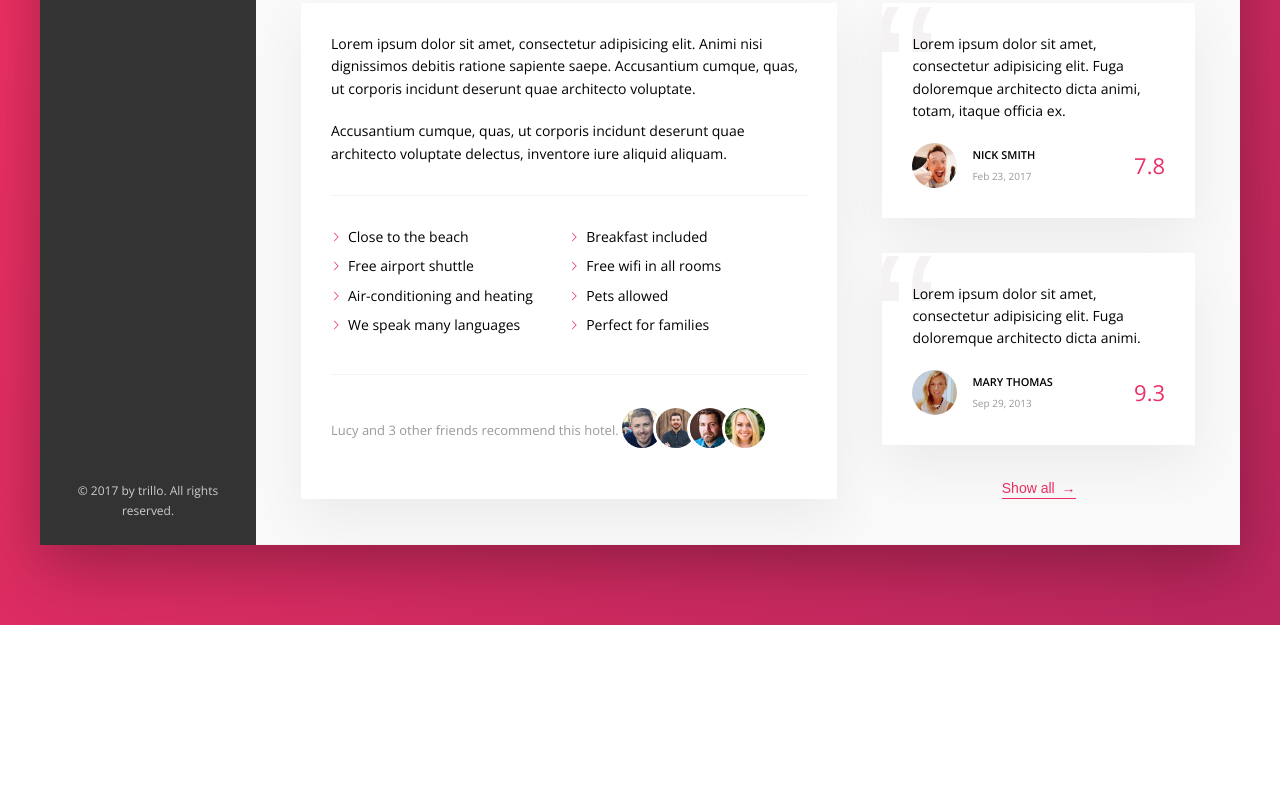
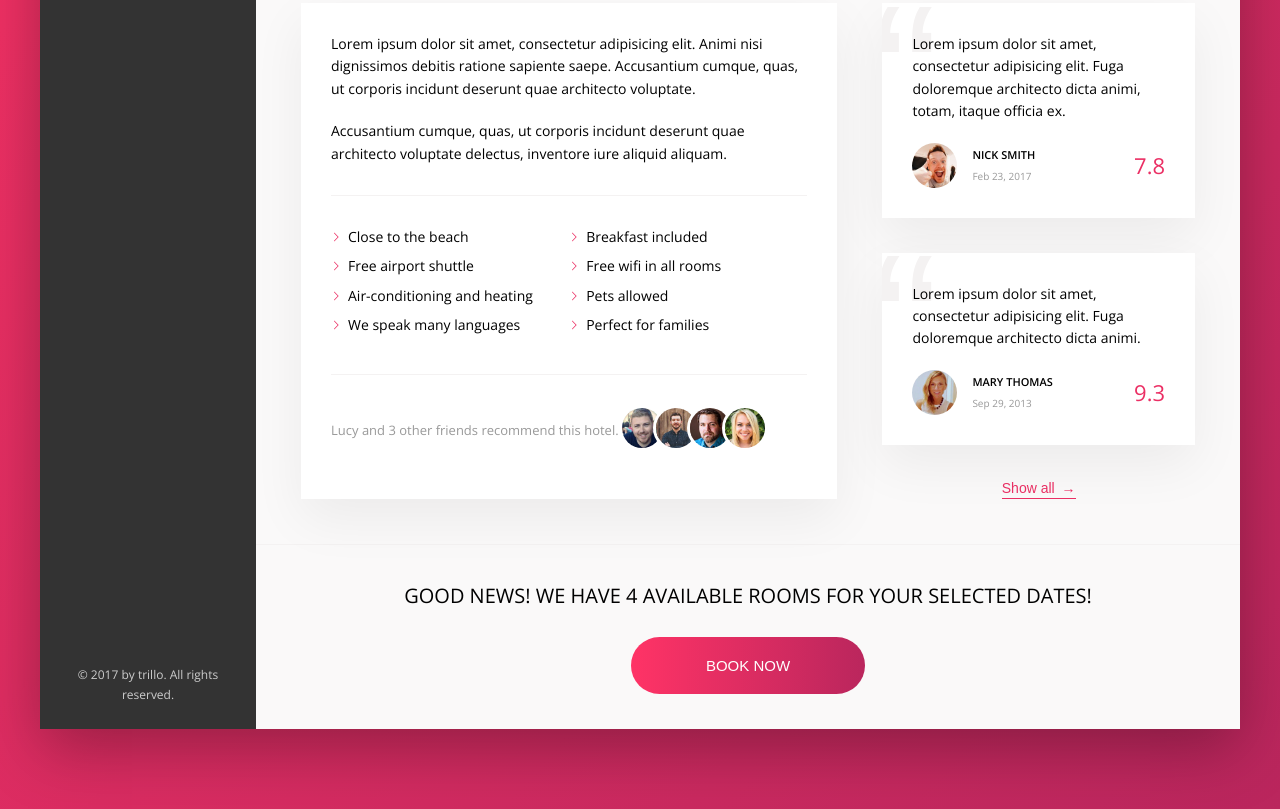
Before and after one commit to sjfox26/trillo_flexbox, a website: page index.html in a window 1280 px wide. Shown: the part 644-1453 px from the top of the page. Before the commit the page ends 1269 px from the top, so only its background shows below. Drawn offline with nearby package versions, Linux system fonts and the light colour scheme.

Commit message:
build cta section

```diff
--- a/index.html
+++ b/index.html
@@ -199,6 +199,16 @@
                         </div>
                     </div>
 
+                    <div class="cta">
+                        <h2 class="cta__book-now">
+                            Good news! We have 4 available rooms for your selected dates!
+                        </h2>
+                        <button class="btn">
+                            <span class="btn__visible">Book now</span>
+                            <span class="btn__invisible">Only 4 rooms left!</span>
+                        </button>
+                    </div>
+
                 </main>
             </div>
         </div>
--- a/sass/_components.scss
+++ b/sass/_components.scss
@@ -502,3 +502,75 @@
   }
 
 }
+
+
+
+/////////////////////////////
+//CALL TO ACTION
+
+.cta {
+  padding: 3.5rem 0;
+  text-align: center;
+
+  &__book-now {
+    font-size: 2rem;
+    font-weight: 300;
+    text-transform: uppercase;
+    margin-bottom: 2.5rem;
+  }
+}
+
+
+
+/////////////////////////////
+//CALL TO ACTION BUTTON
+
+.btn {
+  font-size: 1.5rem;
+  font-weight: 300;
+  text-transform: uppercase;
+  border-radius: 100px;
+  border: none;
+  background-image: linear-gradient(to right, var(--color-primary-light), var(--color-primary-dark));
+  color: #fff;
+  cursor: pointer;
+  position: relative;
+  overflow: hidden; //hides invisible button
+
+  & > * {
+    display: inline-block;
+    height: 100%;
+    width: 100%;
+    transition: all .2s;
+  }
+
+  &__visible {
+    padding: 2rem 7.5rem;
+  }
+
+  &__invisible {
+    position: absolute;
+    padding: 2rem 0rem;
+    left: 0;
+    top: -100%;
+
+  }
+
+  &:hover {
+    background-image: linear-gradient(to left, var(--color-primary-light), var(--color-primary-dark));
+  }
+
+  &:hover &__visible {
+    transform: translateY(100%);
+  }
+
+  &:hover &__invisible {
+    top: 0;
+  }
+
+  &:focus {
+    outline: none;
+    animation: pulsate 1s infinite;
+  }
+
+}
```
Also changed, not shown: css/style.css.
